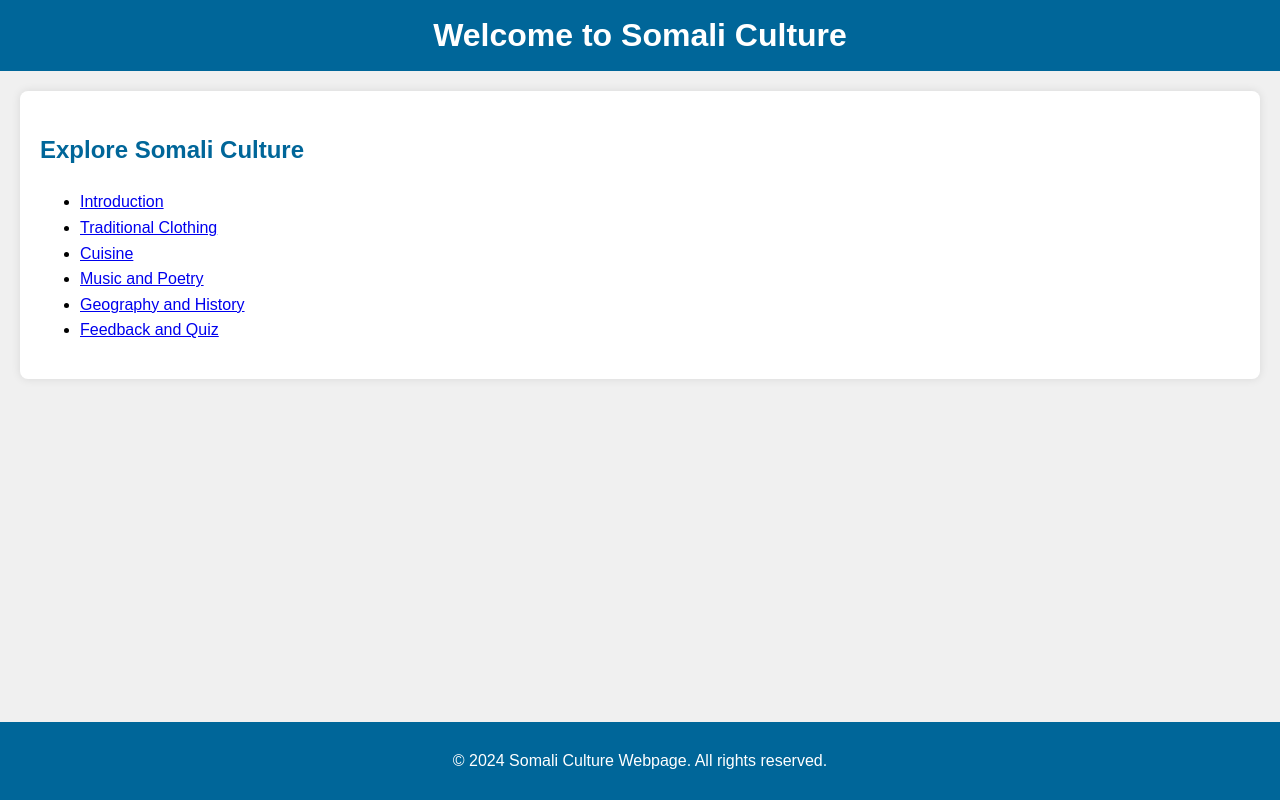
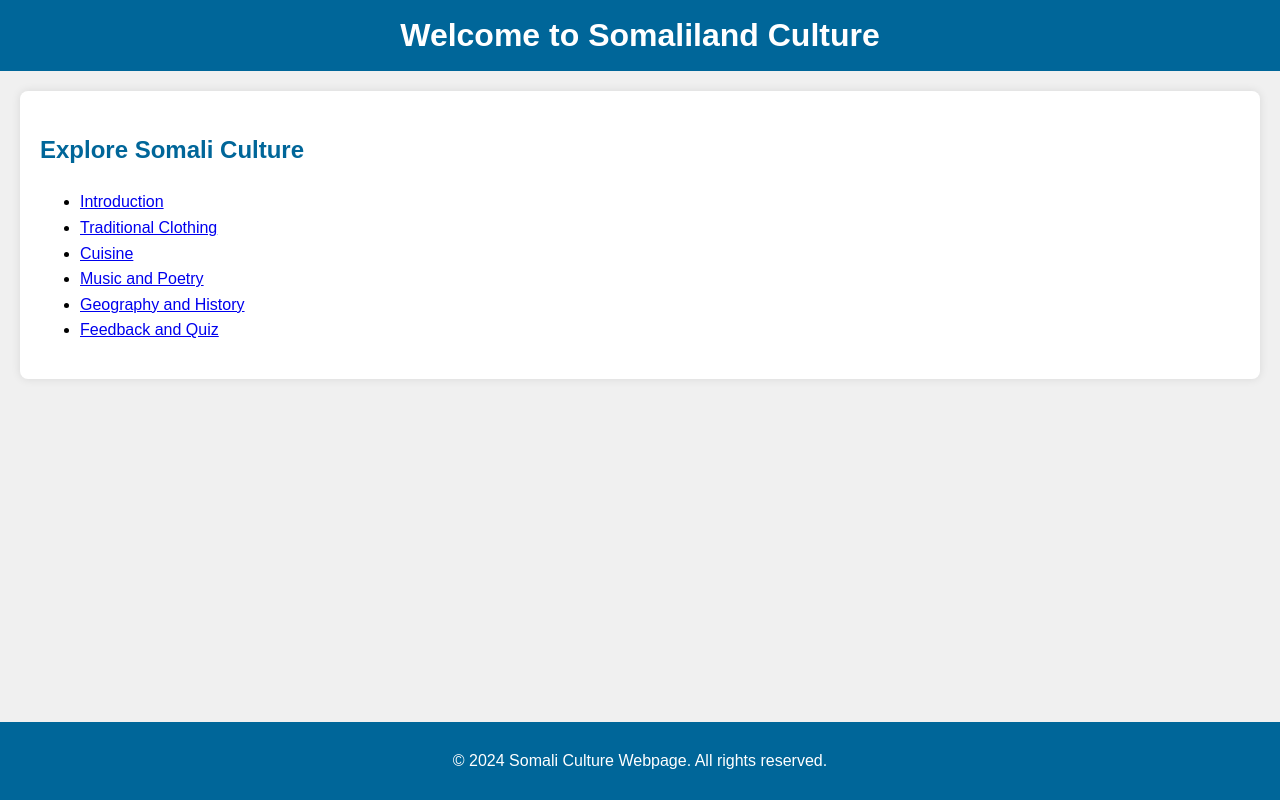
Before and after one commit to Muste15/somali-culture, a plain HTML site: page index.html in a window 1280 px wide. Drawn offline with Linux system fonts and the light colour scheme.

Commit message:
Your commit message

```diff
--- a/index.html
+++ b/index.html
@@ -8,7 +8,7 @@
 </head>
 <body>
     <header>
-        <h1>Welcome to Somali Culture</h1>
+        <h1>Welcome to Somaliland Culture</h1>
     </header>
 
     <section>
```
